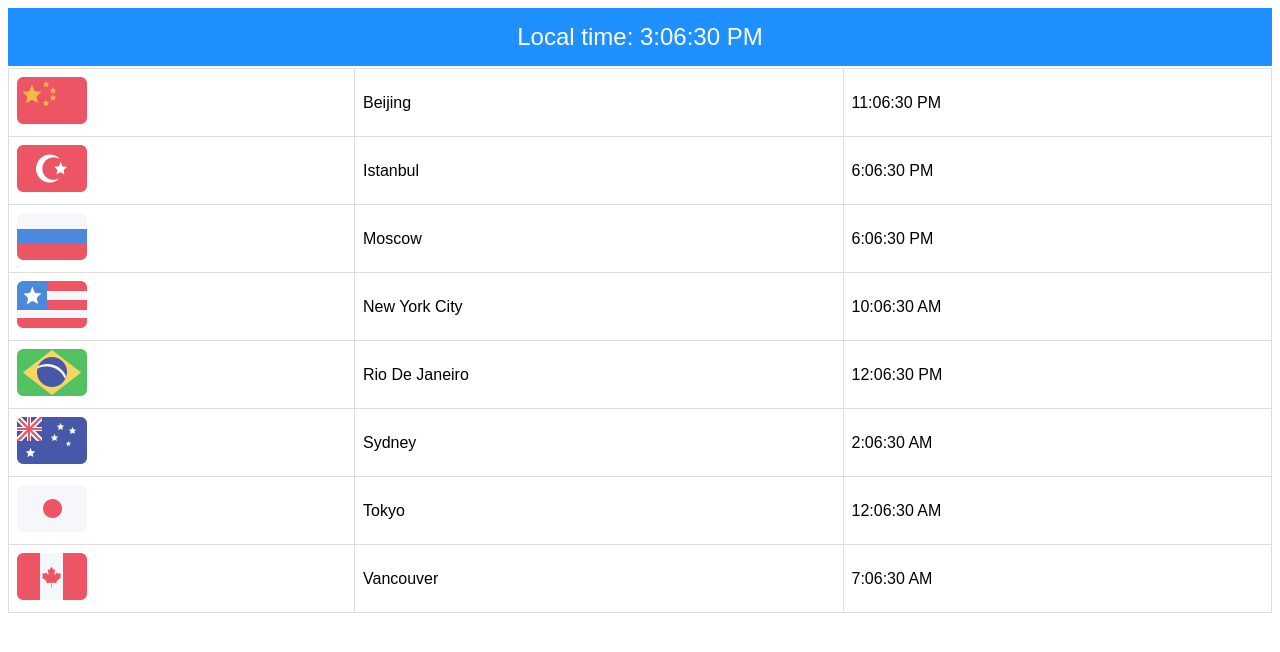
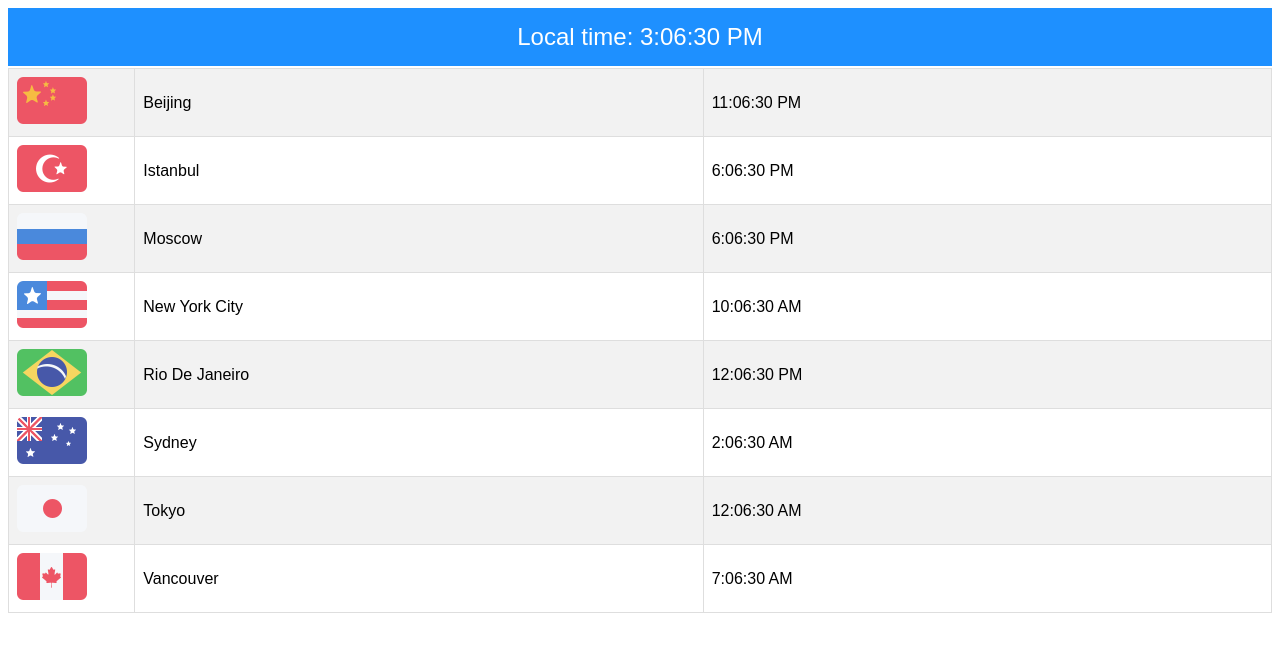
Before and after one commit to deandi-scholtz-ITvarsity/Module-7-Part-2-Assessment-2, a plain HTML site: page index.html in a window 1280 px wide. Drawn offline with Linux system fonts and the light colour scheme.

Commit message:
Update style.css

```diff
--- a/style.css
+++ b/style.css
@@ -22,3 +22,15 @@ body {
     border: 1px solid #dedede;
     padding: 8px;
 }
+
+#cities tr:nth-child(even) {
+    background-color: #f2f2f2;
+}
+
+.col1 {
+    width: 10%;
+}
+
+.col2 {
+    width: 45%;
+}
```
